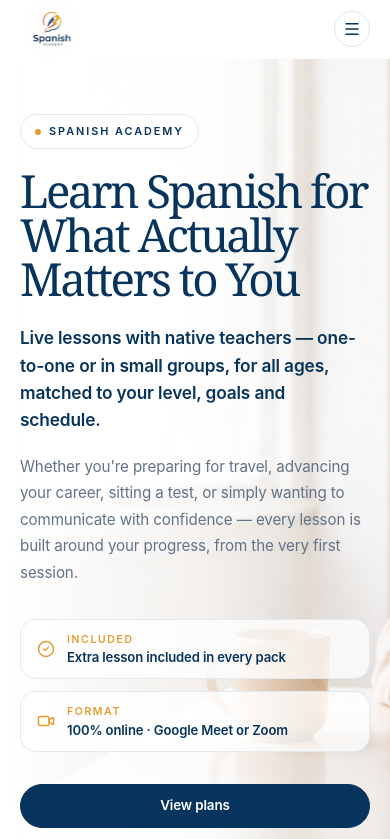
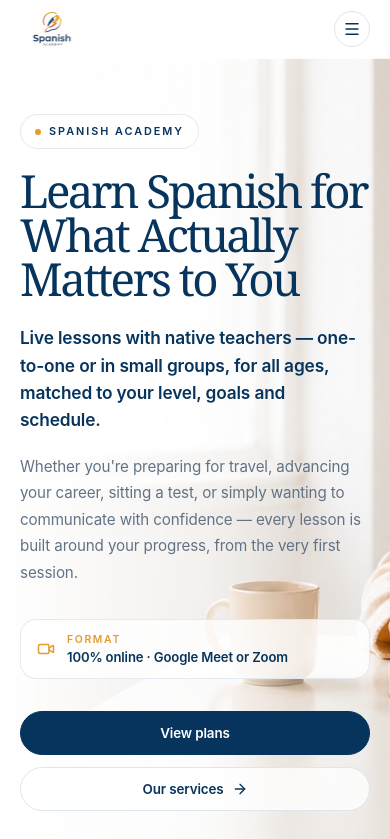
Before and after one commit to agustinbonavettimiotti/spanish-academy-complete-brief-fixed, a Next.js app: page / in a window 390 px wide. Shown: the top 839 px of the page. Built offline with nearby package versions, Linux system fonts and the light colour scheme.

Commit message:
Finalize responsive layout and content updates

```diff
--- a/components/hero.tsx
+++ b/components/hero.tsx
@@ -3,7 +3,7 @@
 import Image from "next/image"
 import { useLanguage } from "@/lib/language-context"
 import { Button } from "@/components/ui/button"
-import { ArrowRight, CheckCircle2, Video } from "lucide-react"
+import { ArrowRight, Video } from "lucide-react"
 
 export function Hero() {
   const { t } = useLanguage()
@@ -44,17 +44,7 @@ export function Hero() {
               {t("hero.supporting")}
             </p>
 
-            <div className="mt-8 grid max-w-[520px] gap-3 sm:grid-cols-2">
-              <div className="flex items-center gap-3 rounded-[1rem] border border-border/80 bg-white/78 px-4 py-3 text-primary shadow-[0_18px_48px_-42px_rgba(7,52,92,.24)] backdrop-blur-md">
-                <CheckCircle2 className="h-4.5 w-4.5 text-accent" />
-                <div>
-                  <p className="text-[0.65rem] font-semibold uppercase tracking-[0.16em] text-accent">
-                    {t("hero.freeLabel")}
-                  </p>
-                  <p className="text-[0.82rem] font-semibold leading-snug">{t("hero.free")}</p>
-                </div>
-              </div>
-
+            <div className="mt-8 grid max-w-[520px] gap-3">
               <div className="flex items-center gap-3 rounded-[1rem] border border-border/80 bg-white/78 px-4 py-3 text-primary shadow-[0_18px_48px_-42px_rgba(7,52,92,.24)] backdrop-blur-md">
                 <Video className="h-4.5 w-4.5 text-accent" />
                 <div>
```
